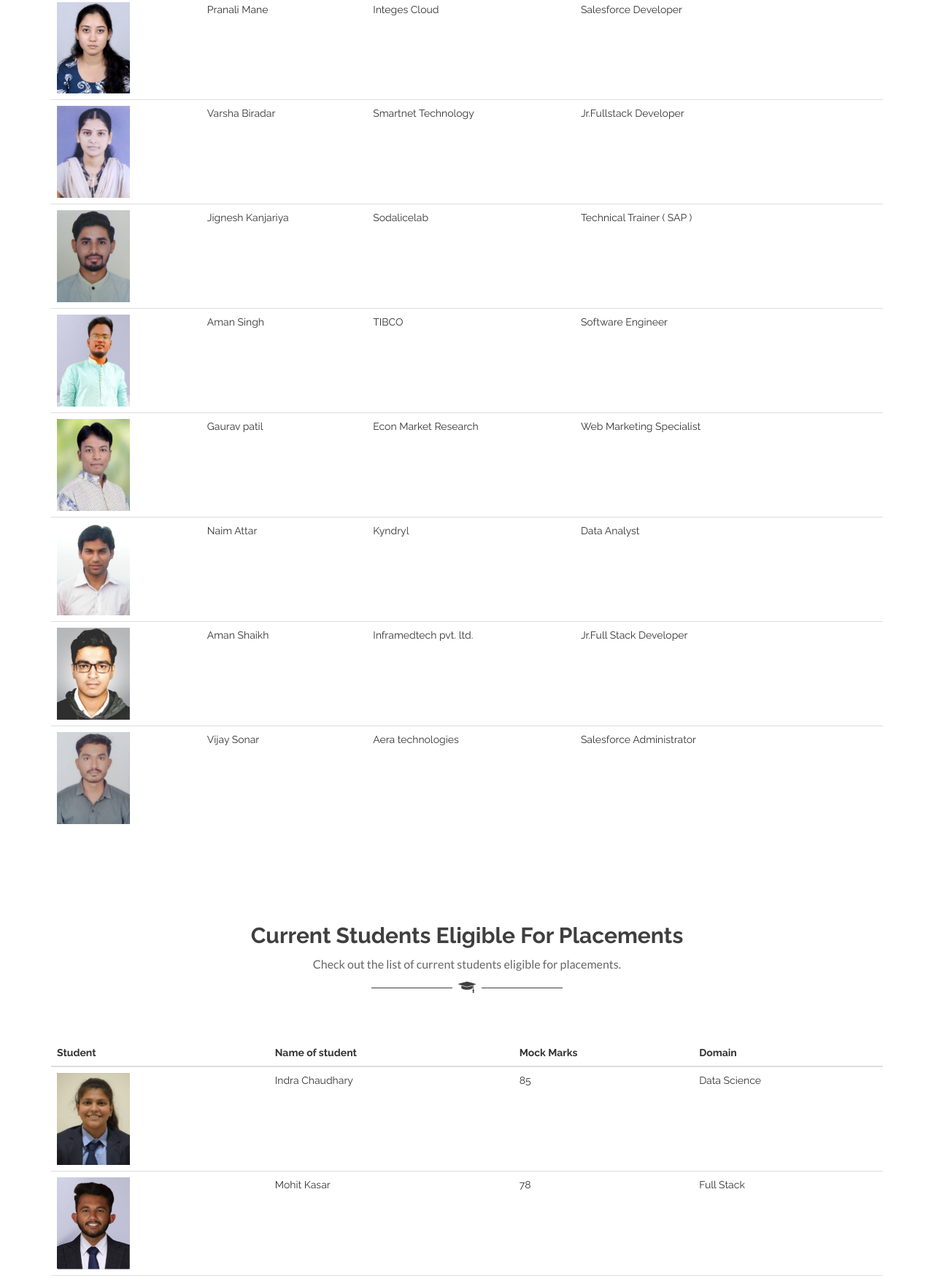
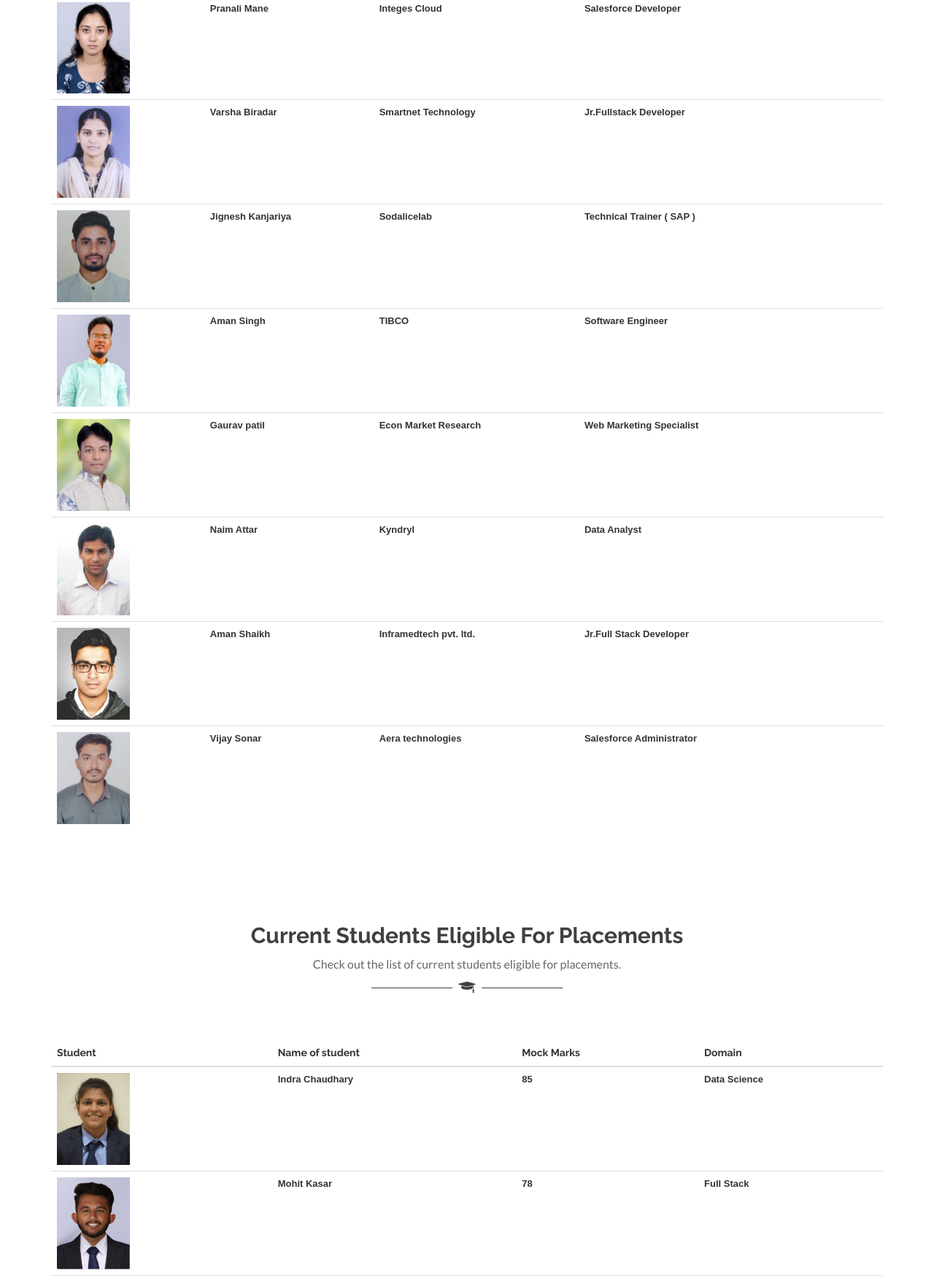
Before and after one commit to sharadkamble-sk/radiant-backup, a plain HTML site: page placements.html in a window 1280 px wide. Shown: the part 1045-2800 px from the top of the page at 73% size. Drawn offline with Linux system fonts and the light colour scheme; files whose address does not match are found by name.

Commit message:
font size updated

```diff
--- a/placements.html
+++ b/placements.html
@@ -34,6 +34,18 @@
 
     <!-- Modernizr JS -->
     <script src="js/vendor/modernizr-2.8.3.min.js"></script>
+    <head>
+        <style>
+            /* CSS style for the "Mock Marks" column */
+            td.mock-marks {
+                font-family: Arial, sans-serif; /* Change this to the desired font family */
+                font-size: 13px; /* Change this to the desired font size */
+                font-weight: bold; /* You can modify font weight as needed */
+                color: #333; /* Change this to the desired font color */
+            }
+        </style>
+    </head>
+
 </head>
 
 <body>
@@ -346,72 +358,72 @@
                             <tr>
                                 <td><img src="images/placements/Shital kharade.jpg" alt="Student Photo"
                                         class="img-fluid" width="100"></td>
-                                <td>Shital kharade</td>
-                                <td>Capgemini</td>
-                                <td>Trainee Analyst</td>
+                                <td class="mock-marks">Shital kharade</td>
+                                <td class="mock-marks">Capgemini</td>
+                                <td class="mock-marks">Trainee Analyst</td>
                             </tr>
                             <tr>
                                 <td><img src="images/placements/Shubham vijay.png" alt="Student Photo" class="img-fluid"
                                         width="100"></td>
-                                <td>Shubham Vijay</td>
-                                <td>FIS</td>
-                                <td>Software Engineer ( Data Science ) </td>
+                                <td class="mock-marks">Shubham Vijay</td>
+                                <td class="mock-marks">FIS</td>
+                                <td class="mock-marks">Software Engineer ( Data Science ) </td>
                             </tr>
                             <tr>
                                 <td><img src="images/placements/Pranali mane.png" alt="Student Photo" class="img-fluid"
                                         width="100"></td>
-                                <td>Pranali Mane</td>
-                                <td>Integes Cloud</td>
-                                <td>Salesforce Developer</td>
+                                <td class="mock-marks">Pranali Mane</td>
+                                <td class="mock-marks">Integes Cloud</td>
+                                <td class="mock-marks">Salesforce Developer</td>
                             </tr>
                             <tr>
                                 <td><img src="images/placements/Varsha biradar.png" alt="Student Photo"
                                         class="img-fluid" width="100"></td>
-                                <td>Varsha Biradar</td>
-                                <td>Smartnet Technology</td>
-                                <td>Jr.Fullstack Developer</td>
+                                <td class="mock-marks">Varsha Biradar</td>
+                                <td class="mock-marks">Smartnet Technology</td>
+                                <td class="mock-marks">Jr.Fullstack Developer</td>
                             </tr>
                             <tr>
                                 <td><img src="images/placements/Jignesh kanjariya.png" alt="Student Photo"
                                         class="img-fluid" width="100"></td>
-                                <td>Jignesh Kanjariya</td>
-                                <td>Sodalicelab</td>
-                                <td>Technical Trainer ( SAP )</td>
+                                <td class="mock-marks">Jignesh Kanjariya</td>
+                                <td class="mock-marks">Sodalicelab</td>
+                                <td class="mock-marks">Technical Trainer ( SAP )</td>
                             </tr>
                             <tr>
                                 <td><img src="images/placements/Aman Singh.png" alt="Student Photo" class="img-fluid"
                                         width="100"></td>
-                                <td>Aman Singh</td>
-                                <td>TIBCO</td>
-                                <td>Software Engineer</td>
+                                <td class="mock-marks">Aman Singh</td>
+                                <td class="mock-marks">TIBCO</td>
+                                <td class="mock-marks">Software Engineer</td>
                             </tr>
                             <tr>
                                 <td><img src="images/placements/Gaurav patil.png" alt="Student Photo" class="img-fluid"
                                         width="100"></td>
-                                <td>Gaurav patil</td>
-                                <td>Econ Market Research</td>
-                                <td>Web Marketing Specialist</td>
+                                <td class="mock-marks">Gaurav patil</td>
+                                <td class="mock-marks">Econ Market Research</td>
+                                <td class="mock-marks">Web Marketing Specialist</td>
                             </tr>
                             <tr>
                                 <td><img src="images/placements/Naim attar.png" alt="Student Photo" class="img-fluid"
                                         width="100"></td>
-                                <td>Naim Attar</td>
-                                <td>Kyndryl</td>
-                                <td>Data Analyst</td>
+                                <td class="mock-marks">Naim Attar</td>
+                                <td class="mock-marks">Kyndryl</td>
+                                <td class="mock-marks">Data Analyst</td>
                             </tr>
                             <tr>
                                 <td><img src="images/placements/Aman Shaikh.png" alt="Student Photo" class="img-fluid"
                                         width="100"></td>
-                                <td>Aman Shaikh</td>
-                                <td>Inframedtech pvt. ltd.</td>
-                                <td>Jr.Full Stack Developer</td>
+                                <td class="mock-marks">Aman Shaikh</td>
+                                <td class="mock-marks">Inframedtech pvt. ltd.</td>
+                                <td class="mock-marks">Jr.Full Stack Developer</td>
                             </tr>
                             <tr>
                                 <td><img src="images/placements/Vijay sonar.png" alt="Student Photo" class="img-fluid"
                                         width="100"></td>
-                                <td>Vijay Sonar</td>
-                                <td>Aera technologies</td>
-                                <td>Salesforce Administrator </td>
+                                <td class="mock-marks">Vijay Sonar</td>
+                                <td class="mock-marks">Aera technologies</td>
+                                <td class="mock-marks">Salesforce Administrator </td>
                             </tr>
                         </tbody>
                     </table>
@@ -434,7 +446,7 @@
                         <table class="table">
                             <thead>
                                 <tr>
-                                    <th scope="col">Student </th>
+                                    <th  scope="col">Student </th>
                                     <th scope="col">Name of student</th>
                                     <th scope="col">Mock Marks</th>
                                     <th scope="col">Domain</th>
@@ -443,47 +455,46 @@
                             <tbody>
 
                                 <tr>
-                                    <td><img src="images/placements/Indra chaudhary.png" alt="Student Photo"
-                                            class="img-fluid" width="100"></td>
-                                    <td>Indra Chaudhary</td>
-                                    <td> 85 </td>
-                                    <td>Data Science</td>
+                                    <td><img src="images/placements/Indra chaudhary.png" alt="Student Photo" class="img-fluid" width="100"></td>
+                                    <td class="mock-marks">Indra Chaudhary</td>
+                                    <td class="mock-marks">85</td>
+                                    <td class="mock-marks">Data Science</td>
                                 </tr>
                                 <tr>
                                     <td><img src="images/placements/Mohit kasar.png" alt="Student Photo"
                                             class="img-fluid" width="100"></td>
-                                    <td>Mohit Kasar</td>
-                                    <td> 78 </td>
-                                    <td>Full Stack</td>
+                                    <td class="mock-marks">Mohit Kasar</td>
+                                    <td class="mock-marks"> 78 </td>
+                                    <td class="mock-marks">Full Stack</td>
                                 </tr>
                                 <tr>
                                     <td><img src="images/placements/Laxman khemnar.png" alt="Student Photo"
                                             class="img-fluid" width="100"></td>
-                                    <td>Laxman Khemnar</td>
-                                    <td> 75 </td>
-                                    <td>Salesforce</td>
+                                    <td class="mock-marks"> Laxman Khemnar</td>
+                                    <td class="mock-marks"> 75 </td>
+                                    <td class="mock-marks">Salesforce</td>
                                 </tr>
                                 <tr>
                                     <td><img src="images/placements/kartikey shelot.png" alt="Student Photo"
                                             class="img-fluid" width="100"></td>
-                                    <td>Kartikey Shelot</td>
-                                    <td> 80 </td>
-                                    <td>Web Dev</td>
+                                    <td class="mock-marks">Kartikey Shelot</td>
+                                    <td class="mock-marks"> 80 </td>
+                                    <td class="mock-marks">Web Dev</td>
                                 </tr>
 
                                 <tr>
                                     <td><img src="images/placements/Akash Dilwale.png" alt="Student Photo"
                                             class="img-fluid" width="100"></td>
-                                    <td>Akash Dilwale</td>
-                                    <td> 77 </td>
-                                    <td>Full Stack</td>
+                                    <td class="mock-marks">Akash Dilwale</td>
+                                    <td class="mock-marks"> 77 </td>
+                                    <td class="mock-marks">Full Stack</td>
                                 </tr>
                                 <tr>
                                     <td><img src="images/placements/Shweta Tongire.png" alt="Student Photo" class="img-fluid"
                                             width="100"></td>
-                                    <td>Shweta Tongire</td>
-                                    <td> 82 </td>
-                                    <td>Data Science</td>
+                                    <td class="mock-marks">Shweta Tongire</td>
+                                    <td class="mock-marks"> 82 </td>
+                                    <td class="mock-marks">Data Science</td>
                                 </tr>
 
                             </tbody>
@@ -494,7 +505,6 @@
 
         </div>
 
-        <!-- End page content -->
 
         <!-- whatsapp button started  -->
         <a class="whats-app blink" href="https://wa.me/message/BDLTDHOLEF4MB1" target="_blank">
```
